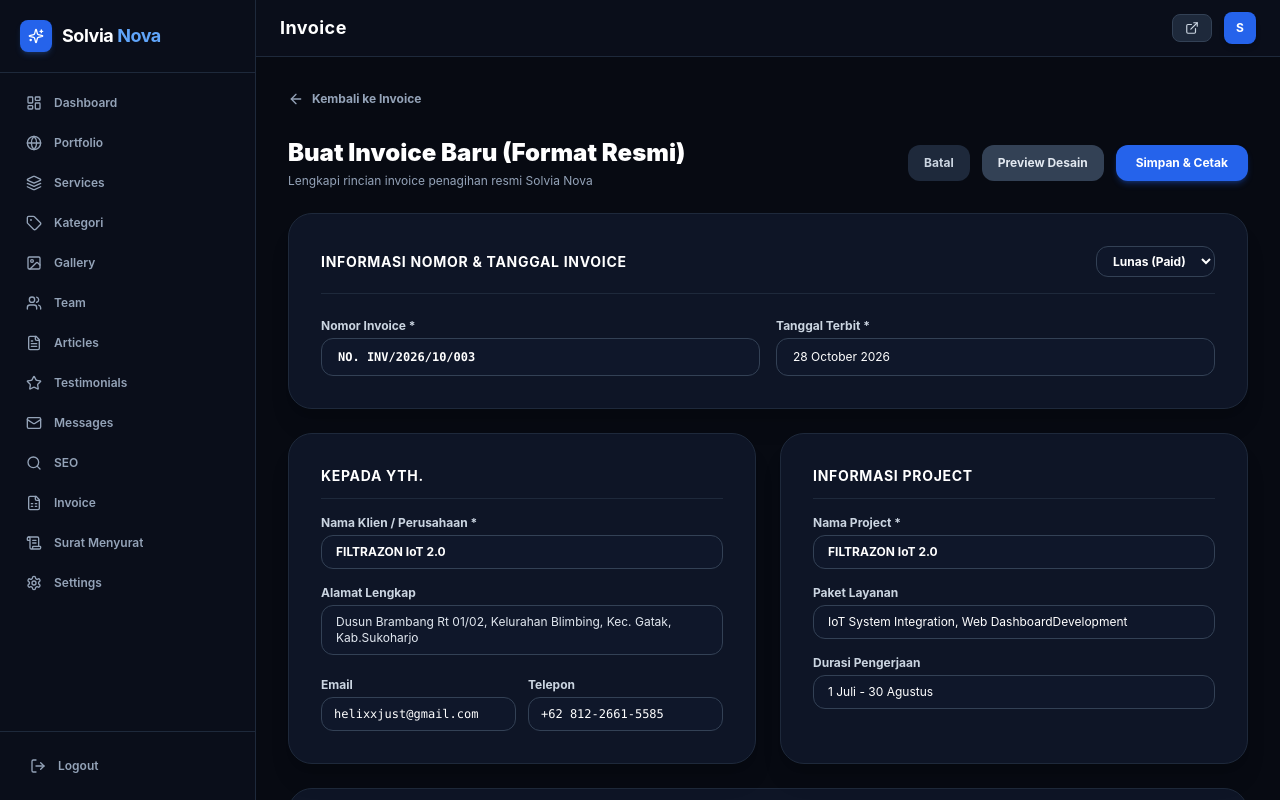
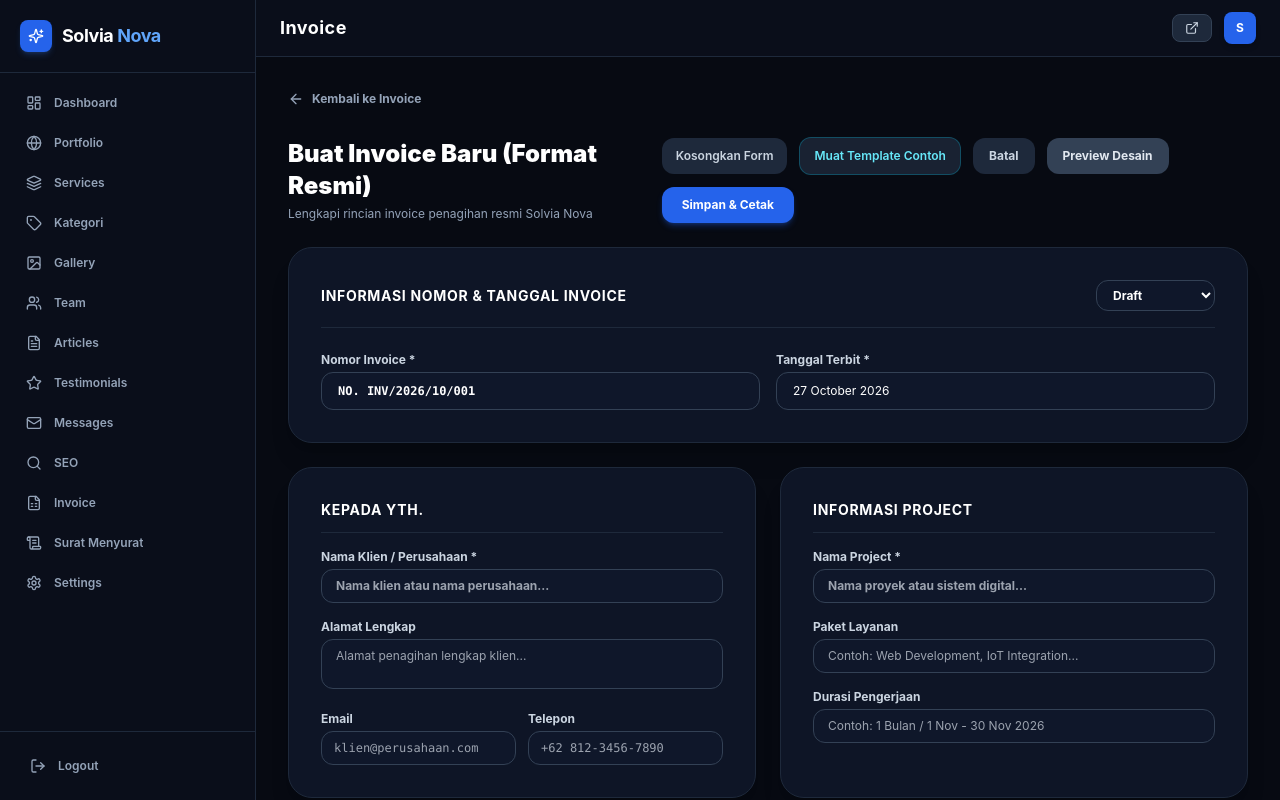
Before and after one commit to NandamonkeyD1/portofoliosolvia, a Next.js app: page /sso/invoice/create in a window 1280 px wide. Shown: the top 800 px of the page. Built offline with nearby package versions, Linux system fonts and the light colour scheme.

Commit message:
fix(invoice): reset create form to empty defaults with dynamic number generation

```diff
--- a/app/sso/invoice/create/page.tsx
+++ b/app/sso/invoice/create/page.tsx
@@ -10,26 +10,28 @@ import OfficialInvoiceDocument, { LineItem, formatRupiah, DEFAULT_FILTRAZON_ITEM
 export default function CreateInvoicePage() {
   const router = useRouter();
 
-  // 1. Informasi Invoice
-  const [invoiceNo, setInvoiceNo] = useState("NO. INV/2026/10/003");
-  const [invoiceDate, setInvoiceDate] = useState("28 October 2026");
-  const [status, setStatus] = useState("Lunas");
+  // 1. Informasi Invoice (Default Kosong / Fresh)
+  const [invoiceNo, setInvoiceNo] = useState("");
+  const [invoiceDate, setInvoiceDate] = useState("");
+  const [status, setStatus] = useState("Draft");
 
-  // 2. Data Penerima
-  const [clientName, setClientName] = useState("FILTRAZON IoT 2.0");
-  const [clientAddress, setClientAddress] = useState("Dusun Brambang Rt 01/02, Kelurahan Blimbing, Kec. Gatak, Kab.Sukoharjo");
-  const [clientEmail, setClientEmail] = useState("helixxjust@gmail.com");
-  const [clientPhone, setClientPhone] = useState("+62 812-2661-5585");
+  // 2. Data Penerima (Default Kosong)
+  const [clientName, setClientName] = useState("");
+  const [clientAddress, setClientAddress] = useState("");
+  const [clientEmail, setClientEmail] = useState("");
+  const [clientPhone, setClientPhone] = useState("");
 
-  // 3. Informasi Project
-  const [projectName, setProjectName] = useState("FILTRAZON IoT 2.0");
-  const [servicePackage, setServicePackage] = useState("IoT System Integration, Web DashboardDevelopment");
-  const [projectDuration, setProjectDuration] = useState("1 Juli - 30 Agustus");
+  // 3. Informasi Project (Default Kosong)
+  const [projectName, setProjectName] = useState("");
+  const [servicePackage, setServicePackage] = useState("");
+  const [projectDuration, setProjectDuration] = useState("");
 
-  // 4. Line Items
-  const [items, setItems] = useState<LineItem[]>(DEFAULT_FILTRAZON_ITEMS);
+  // 4. Line Items (Mulai dengan 1 baris kosong siap diisi)
+  const [items, setItems] = useState<LineItem[]>([
+    { id: "item-1", description: "", qty: 1, price: 0, subDetail: "" },
+  ]);
 
-  // 5. Informasi Pembayaran
+  // 5. Informasi Pembayaran (Rekening resmi Solvia Nova)
   const [bankName, setBankName] = useState("Bank Mandiri");
   const [bankBadge, setBankBadge] = useState("BM");
   const [accountNo, setAccountNo] = useState("1360034942356");
@@ -44,8 +46,27 @@ export default function CreateInvoicePage() {
   const [toast, setToast] = useState<string | null>(null);
   const [isPreviewOpen, setIsPreviewOpen] = useState(false);
 
-  // Automatically load saved global signature from localStorage
+  // Inisialisasi nomor invoice dan tanggal otomatis hari ini
   useEffect(() => {
+    const d = new Date();
+    const year = d.getFullYear();
+    const month = String(d.getMonth() + 1).padStart(2, "0");
+    const months = [
+      "January", "February", "March", "April", "May", "June",
+      "July", "August", "September", "October", "November", "December"
+    ];
+    setInvoiceDate(`${d.getDate()} ${months[d.getMonth()]} ${year}`);
+
+    try {
+      const STORAGE_KEY = "solvia_invoices_data";
+      const existing = localStorage.getItem(STORAGE_KEY);
+      const list = existing ? JSON.parse(existing) : [];
+      const nextNo = String(list.length + 1).padStart(3, "0");
+      setInvoiceNo(`NO. INV/${year}/${month}/${nextNo}`);
+    } catch {
+      setInvoiceNo(`NO. INV/${year}/${month}/001`);
+    }
+
     const savedSig = localStorage.getItem("solvia_signature_image");
     const savedName = localStorage.getItem("solvia_signatory_name");
 
@@ -80,6 +101,36 @@ export default function CreateInvoicePage() {
     return items.reduce((acc, it) => acc + (it.qty * it.price), 0);
   };
 
+  const handleResetForm = () => {
+    if (confirm("Kosongkan seluruh isian formulir invoice baru?")) {
+      setClientName("");
+      setClientAddress("");
+      setClientEmail("");
+      setClientPhone("");
+      setProjectName("");
+      setServicePackage("");
+      setProjectDuration("");
+      setStatus("Draft");
+      setItems([{ id: "item-" + Date.now().toString(), description: "", qty: 1, price: 0, subDetail: "" }]);
+    }
+  };
+
+  const handleLoadTemplate = () => {
+    if (confirm("Muat template contoh data Filtrazon IoT 2.0 (33 item)?")) {
+      setInvoiceNo("NO. INV/2026/10/003");
+      setInvoiceDate("28 October 2026");
+      setStatus("Lunas");
+      setClientName("FILTRAZON IoT 2.0");
+      setClientAddress("Dusun Brambang Rt 01/02, Kelurahan Blimbing, Kec. Gatak, Kab.Sukoharjo");
+      setClientEmail("helixxjust@gmail.com");
+      setClientPhone("+62 812-2661-5585");
+      setProjectName("FILTRAZON IoT 2.0");
+      setServicePackage("IoT System Integration, Web DashboardDevelopment");
+      setProjectDuration("1 Juli - 30 Agustus");
+      setItems(DEFAULT_FILTRAZON_ITEMS);
+    }
+  };
+
   const handleSaveInvoice = (e: React.FormEvent) => {
     e.preventDefault();
     if (!invoiceNo || !clientName) {
@@ -90,7 +141,7 @@ export default function CreateInvoicePage() {
     const totalVal = calculateTotal();
     const formattedTotal = formatRupiah(totalVal);
 
-    // Save to localStorage list
+    // Save to localStorage list with complete metadata
     try {
       const STORAGE_KEY = "solvia_invoices_data";
       const existing = localStorage.getItem(STORAGE_KEY);
@@ -104,6 +155,20 @@ export default function CreateInvoicePage() {
         date: invoiceDate,
         total: formattedTotal,
         status: status,
+        clientAddress,
+        clientEmail,
+        clientPhone,
+        servicePackage,
+        projectDuration,
+        items,
+        bankName,
+        bankBadge,
+        accountNo,
+        accountHolder,
+        transferType,
+        signatoryName: signatory,
+        signatoryRole: signatoryTitle,
+        signatureImage,
       };
 
       localStorage.setItem(STORAGE_KEY, JSON.stringify([newInv, ...list]));
@@ -143,7 +208,23 @@ export default function CreateInvoicePage() {
           <h1 className="text-xl sm:text-2xl font-black text-white">Buat Invoice Baru (Format Resmi)</h1>
           <p className="text-slate-400 text-xs mt-1">Lengkapi rincian invoice penagihan resmi Solvia Nova</p>
         </div>
-        <div className="flex items-center gap-3">
+        <div className="flex flex-wrap items-center gap-2 sm:gap-3">
+          <button
+            type="button"
+            onClick={handleResetForm}
+            className="px-3.5 py-2.5 rounded-xl bg-slate-800 hover:bg-slate-700 text-slate-300 text-xs font-semibold transition-colors cursor-pointer"
+            title="Kosongkan seluruh isian form"
+          >
+            Kosongkan Form
+          </button>
+          <button
+            type="button"
+            onClick={handleLoadTemplate}
+            className="px-3.5 py-2.5 rounded-xl bg-slate-800/80 hover:bg-slate-700 text-cyan-300 border border-cyan-500/30 text-xs font-semibold transition-colors cursor-pointer"
+            title="Muat contoh template data Filtrazon IoT (33 item)"
+          >
+            Muat Template Contoh
+          </button>
           <Link
             href="/sso/invoice"
             className="px-4 py-2.5 rounded-xl bg-slate-800 hover:bg-slate-700 text-slate-300 text-xs font-bold transition-colors"
@@ -161,7 +242,7 @@ export default function CreateInvoicePage() {
             onClick={handleSaveInvoice}
             className="px-5 py-2.5 rounded-xl bg-blue-600 hover:bg-blue-500 text-white text-xs font-bold shadow-md shadow-blue-600/30 transition-colors cursor-pointer"
           >
-            Simpan & Cetak
+            Simpan &amp; Cetak
           </button>
         </div>
       </div>
@@ -178,9 +259,9 @@ export default function CreateInvoicePage() {
               onChange={(e) => setStatus(e.target.value)}
               className="bg-slate-900 border border-slate-700 text-white text-xs font-bold px-3 py-1.5 rounded-xl cursor-pointer"
             >
-              <option value="Lunas">Lunas (Paid)</option>
               <option value="Draft">Draft</option>
               <option value="Pending">Pending</option>
+              <option value="Lunas">Lunas (Paid)</option>
             </select>
           </div>
 
@@ -192,6 +273,7 @@ export default function CreateInvoicePage() {
                 required
                 value={invoiceNo}
                 onChange={(e) => setInvoiceNo(e.target.value)}
+                placeholder="NO. INV/2026/10/001"
                 className="w-full bg-slate-900 border border-slate-700 rounded-xl px-4 py-2.5 text-xs text-white font-mono font-bold"
               />
             </div>
@@ -202,6 +284,7 @@ export default function CreateInvoicePage() {
                 required
                 value={invoiceDate}
                 onChange={(e) => setInvoiceDate(e.target.value)}
+                placeholder="Contoh: 29 October 2026"
                 className="w-full bg-slate-900 border border-slate-700 rounded-xl px-4 py-2.5 text-xs text-white"
               />
             </div>
@@ -221,7 +304,7 @@ export default function CreateInvoicePage() {
                 required
                 value={clientName}
                 onChange={(e) => setClientName(e.target.value)}
-                placeholder="FILTRAZON IoT 2.0"
+                placeholder="Nama klien atau nama perusahaan..."
                 className="w-full bg-slate-900 border border-slate-700 rounded-xl px-3.5 py-2 text-xs text-white font-bold"
               />
             </div>
@@ -231,7 +314,7 @@ export default function CreateInvoicePage() {
                 rows={2}
                 value={clientAddress}
                 onChange={(e) => setClientAddress(e.target.value)}
-                placeholder="Dusun Brambang Rt 01/02..."
+                placeholder="Alamat penagihan lengkap klien..."
                 className="w-full bg-slate-900 border border-slate-700 rounded-xl px-3.5 py-2 text-xs text-slate-200 resize-none"
               />
             </div>
@@ -242,7 +325,7 @@ export default function CreateInvoicePage() {
                   type="text"
                   value={clientEmail}
                   onChange={(e) => setClientEmail(e.target.value)}
-                  placeholder="email@domain.com"
+                  placeholder="klien@perusahaan.com"
                   className="w-full bg-slate-900 border border-slate-700 rounded-xl px-3 py-2 text-xs text-white font-mono"
                 />
               </div>
@@ -252,7 +335,7 @@ export default function CreateInvoicePage() {
                   type="text"
                   value={clientPhone}
                   onChange={(e) => setClientPhone(e.target.value)}
-                  placeholder="+62 812..."
+                  placeholder="+62 812-3456-7890"
                   className="w-full bg-slate-900 border border-slate-700 rounded-xl px-3 py-2 text-xs text-white font-mono"
                 />
               </div>
@@ -270,7 +353,7 @@ export default function CreateInvoicePage() {
                 required
                 value={projectName}
                 onChange={(e) => setProjectName(e.target.value)}
-                placeholder="FILTRAZON IoT 2.0"
+                placeholder="Nama proyek atau sistem digital..."
                 className="w-full bg-slate-900 border border-slate-700 rounded-xl px-3.5 py-2 text-xs text-white font-bold"
               />
             </div>
@@ -280,7 +363,7 @@ export default function CreateInvoicePage() {
                 type="text"
                 value={servicePackage}
                 onChange={(e) => setServicePackage(e.target.value)}
-                placeholder="IoT System Integration, Web DashboardDevelopment"
+                placeholder="Contoh: Web Development, IoT Integration..."
                 className="w-full bg-slate-900 border border-slate-700 rounded-xl px-3.5 py-2 text-xs text-white"
               />
             </div>
@@ -290,7 +373,7 @@ export default function CreateInvoicePage() {
                 type="text"
                 value={projectDuration}
                 onChange={(e) => setProjectDuration(e.target.value)}
-                placeholder="1 Juli - 30 Agustus"
+                placeholder="Contoh: 1 Bulan / 1 Nov - 30 Nov 2026"
                 className="w-full bg-slate-900 border border-slate-700 rounded-xl px-3.5 py-2 text-xs text-white"
               />
             </div>
```
